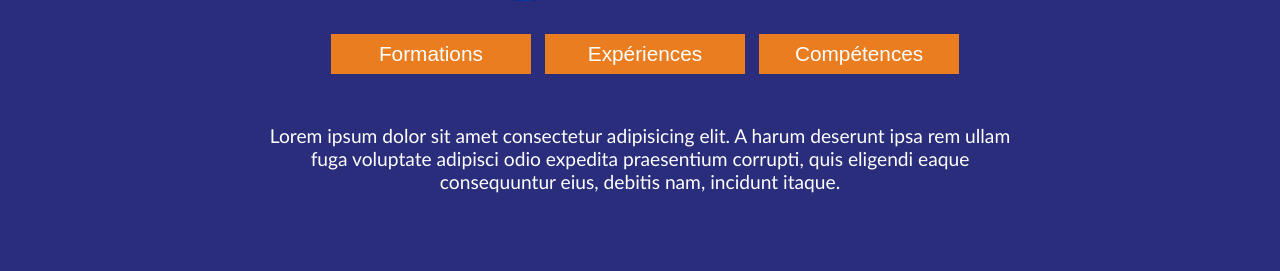
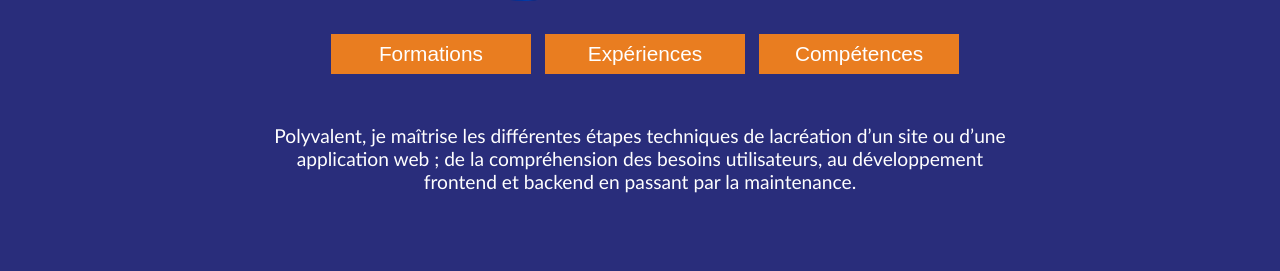
Before and after one commit to Julien1705/CV, a plain HTML site: page index.html in a window 1280 px wide. Shown: the part 260-531 px from the top of the page. Drawn offline with Linux system fonts and the light colour scheme.

Commit message:
commit cv

```diff
--- a/index.html
+++ b/index.html
@@ -16,8 +16,12 @@
             <div id="info">
                 <h1>Julien Duval</h1>
                 <h2>22 ans</h2>
-                <a href="mailto:julienduval17@gmail.com"><h3>julienduval17@gmail.com</h3></a>
-                <a href="tel:+33638182022"><h3>06.38.18.20.22</h3></a>
+                <a href="mailto:julienduval17@gmail.com">
+                    <h3>julienduval17@gmail.com</h3>
+                </a>
+                <a href="tel:+33638182022">
+                    <h3>06.38.18.20.22</h3>
+                </a>
             </div>
         </div>
         <div id="boutons">
@@ -25,9 +29,9 @@
             <a href="#experience"><button>Expériences</button></a>
             <a href="#competences"><button>Compétences</button></a>
         </div>
-        <p id="description">Lorem ipsum dolor sit amet consectetur adipisicing elit. A harum deserunt ipsa rem ullam fuga voluptate
-            adipisci odio expedita praesentium corrupti, quis eligendi eaque consequuntur eius, debitis nam, incidunt
-            itaque.</p>
+        <p id="description">Polyvalent, je maîtrise les différentes étapes techniques de lacréation d’un site ou d’une
+            application web ; de la compréhension des besoins utilisateurs, au développement frontend et backend en
+            passant par la maintenance.</p>
     </div>
 
 
```
